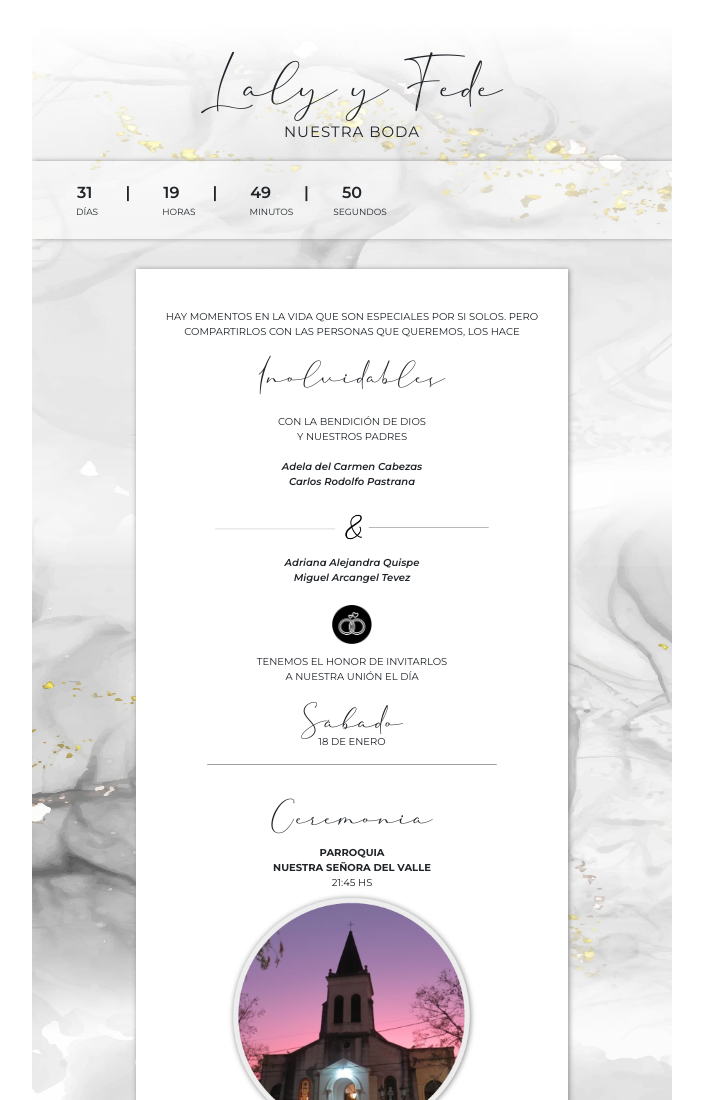
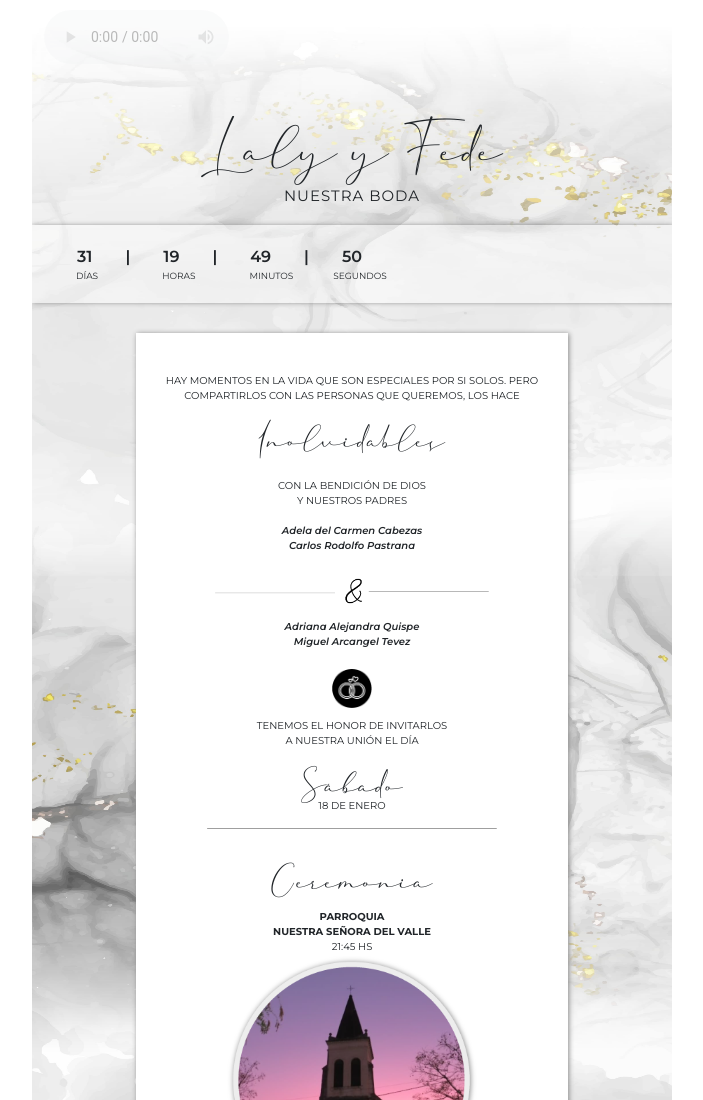
Before and after one commit to FacuGibi/invitacionLaliFede, a plain HTML site: page index.html in a window 1280 px wide. Shown: the top 1100 px of the page, without its empty margins (288-991 px from the left). Drawn offline with nearby package versions, Linux system fonts and the light colour scheme.

Commit message:
cambios finales en audio

```diff
--- a/index.css
+++ b/index.css
@@ -299,6 +299,13 @@ footer {
   color: #fff;
 }
 
+#audio{
+  width: 30%;
+  margin-top: 10px;
+  opacity: 0.3;
+  display: flex;
+}
+
 @media (min-width: 768px) {
   body {
     width: 50%;
--- a/index.html
+++ b/index.html
@@ -17,7 +17,7 @@
   <body>
     <div class="container">
       <header>
-       <audio src="audio/BailandoBachata.mp3" autoplay  loop preload="metadata"></audio>
+       <audio id="audio" src="audio/BailandoBachata.mp3" type="audio/mpeg" controls autoplay loop preload="auto"></audio>
         <section class="head">
           <h1 id="tit">Laly y Fede</h1>
           <h3 id="boda">NUESTRA BODA</h3>
```
